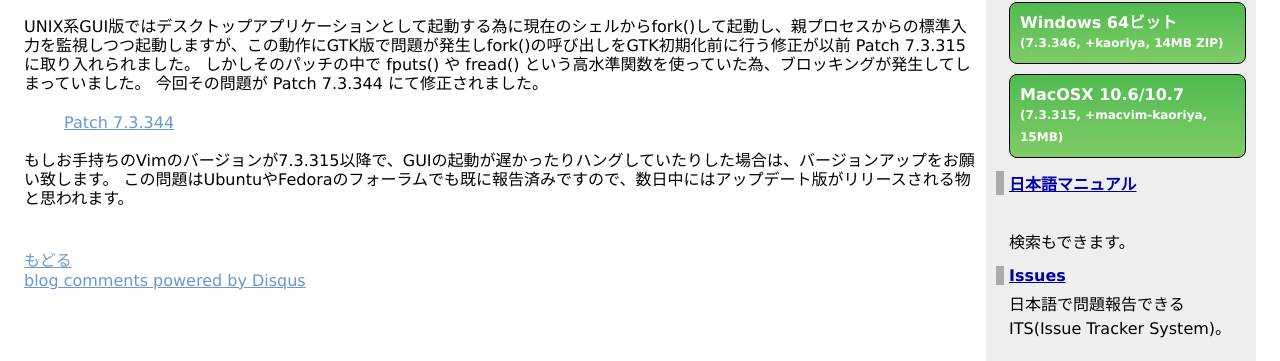
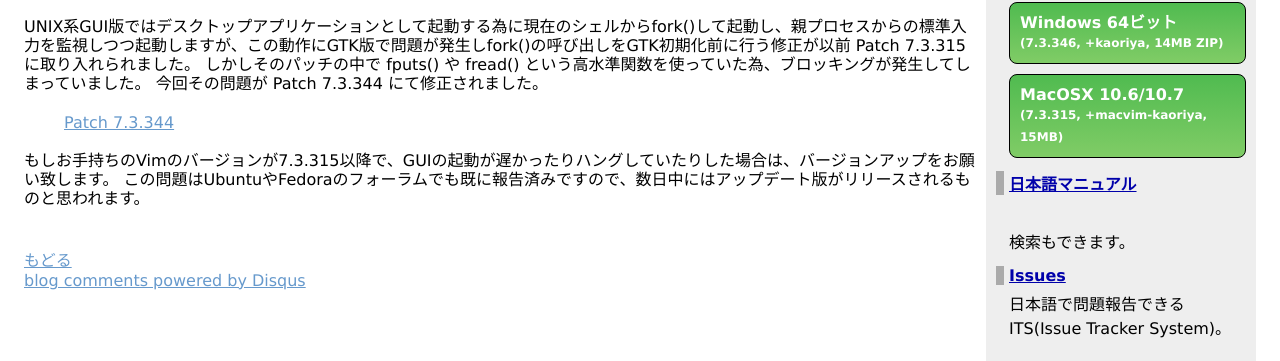
Before and after one commit to vim-jp/vim-jp.github.io, a Jekyll site: the page built from _posts/2011-10-21-patch_7.3.344.md, in a window 1280 px wide. Shown: the part 273-634 px from the top of the page. Built offline with Jekyll 4.4.1, drawn with Linux system fonts in a browser that asks for light colours; nearby versions of some CDN libraries; Markdown is read by kramdown in place of the engine named in the settings; comment, search, counter and statistics services are not loaded.

Commit message:
Fixed typo (vimdoc-ja issue #18) (Thanks to @nakinor)

```diff
--- a/_posts/2011-10-21-patch_7.3.344.md
+++ b/_posts/2011-10-21-patch_7.3.344.md
@@ -10,4 +10,4 @@ UNIX系GUI版ではデスクトップアプリケーションとして起動す
 > [Patch 7.3.344 ](https://groups.google.com/d/topic/vim_dev/nLaY3Q2V0y0/discussion)
 
 もしお手持ちのVimのバージョンが7.3.315以降で、GUIの起動が遅かったりハングしていたりした場合は、バージョンアップをお願い致します。
-この問題はUbuntuやFedoraのフォーラムでも既に報告済みですので、数日中にはアップデート版がリリースされる物と思われます。
+この問題はUbuntuやFedoraのフォーラムでも既に報告済みですので、数日中にはアップデート版がリリースされるものと思われます。
```
